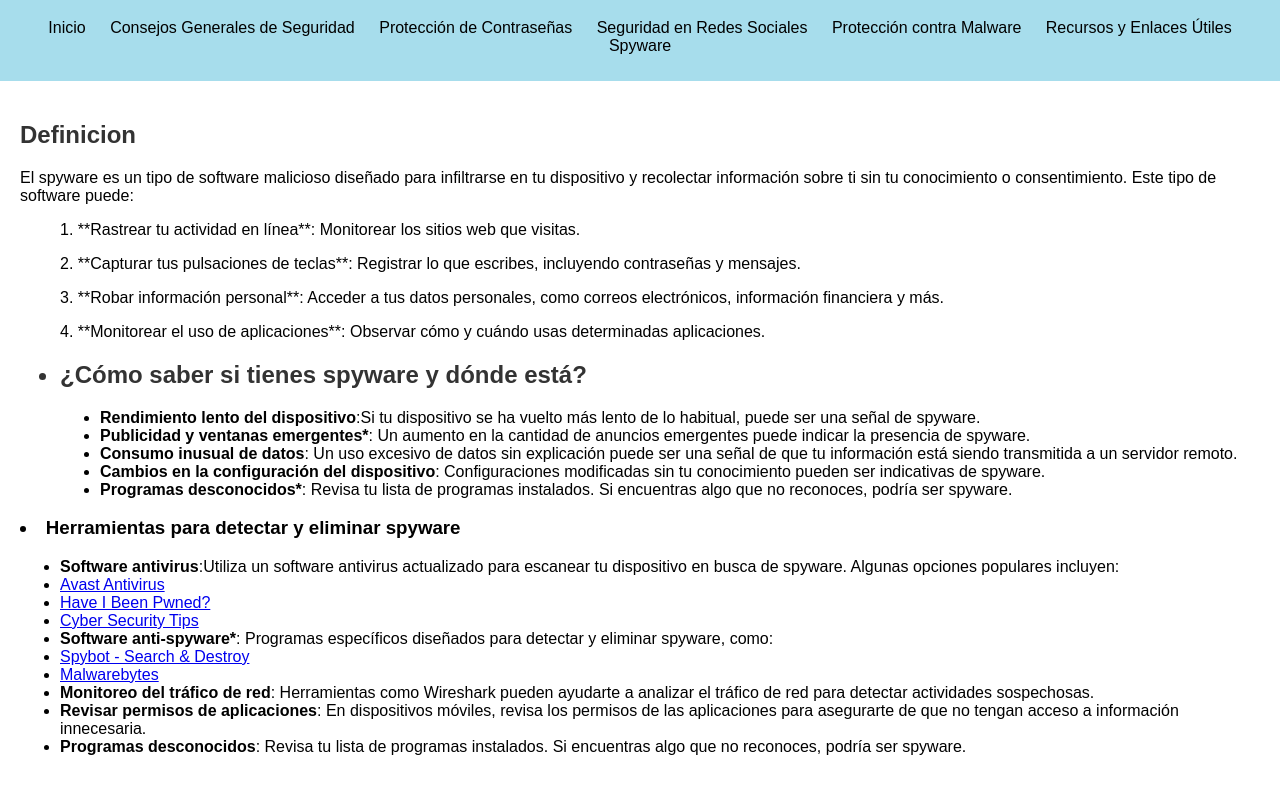
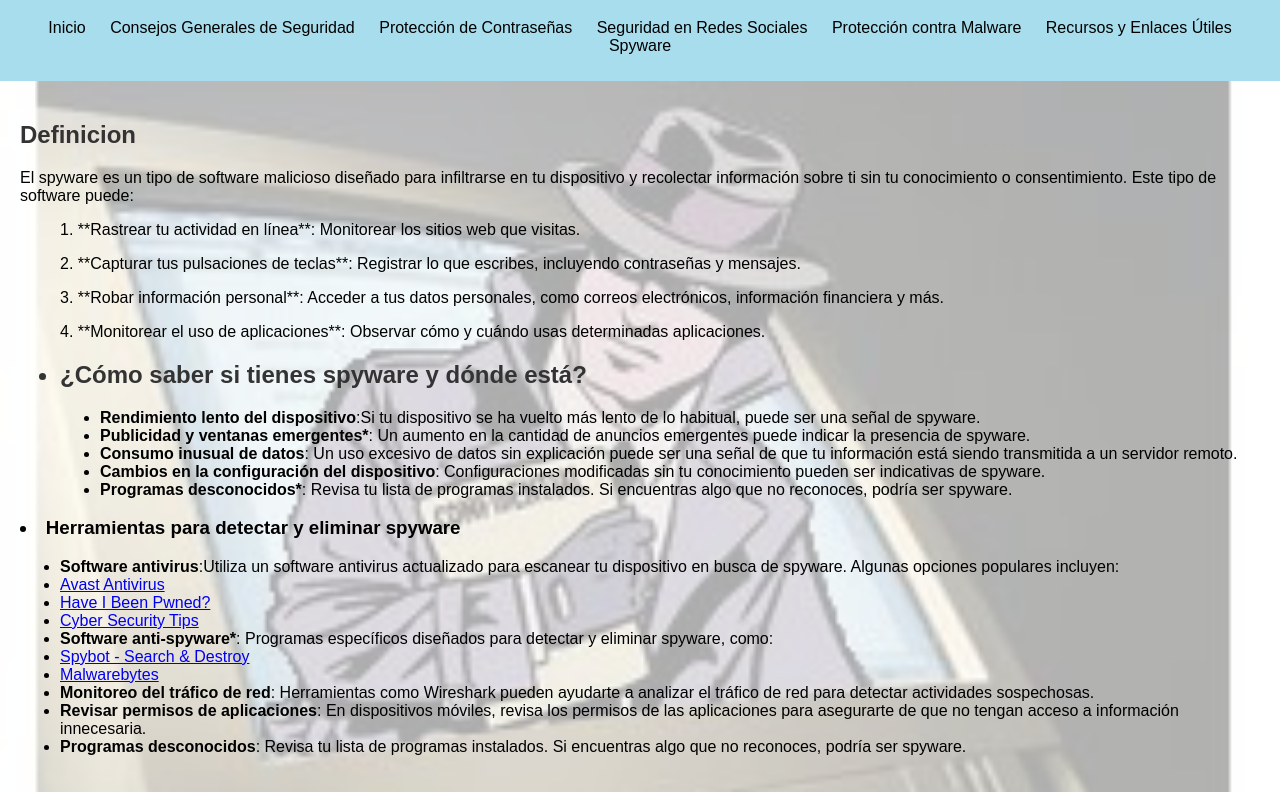
Before and after one commit to JaredBv/SEGURIDAD, a plain HTML site: page spyware.html in a window 1280 px wide. Shown: the part 71-863 px from the top of the page. Drawn offline with Linux system fonts and the light colour scheme.

Commit message:
Enlace de seguridad

```diff
--- a/spyware.html
+++ b/spyware.html
@@ -12,11 +12,7 @@
           margin: 0;
           padding: 0;
           height: 100%;
-<<<<<<< HEAD
           background: url('images/spyware.jpg') no-repeat center center fixed; /* Ruta a tu imagen de fondo */
-=======
-          background: url('images/2.jpg') no-repeat center center fixed; /* Ruta a tu imagen de fondo */
->>>>>>> fc52c63a7750464583b38b4248449e1fb2fab1a7
           background-size: cover; /* Ajusta la imagen para cubrir toda la pantalla */
 
 
```
